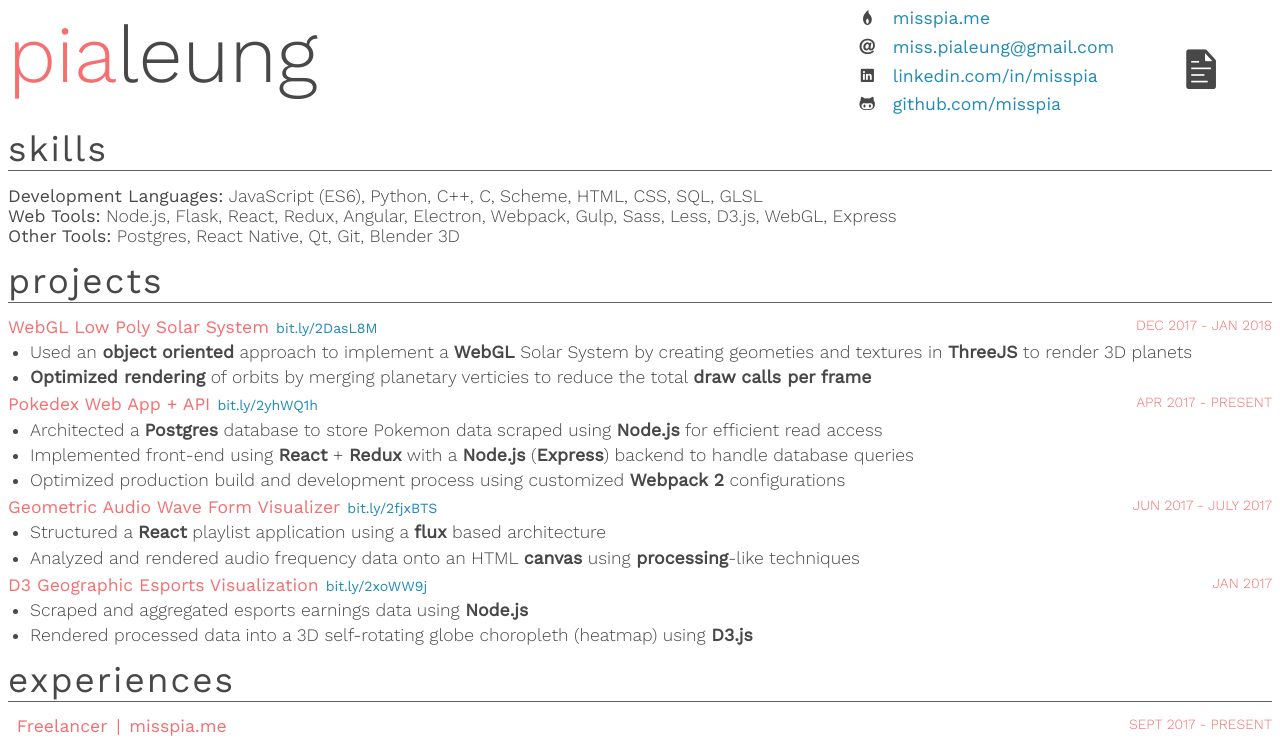
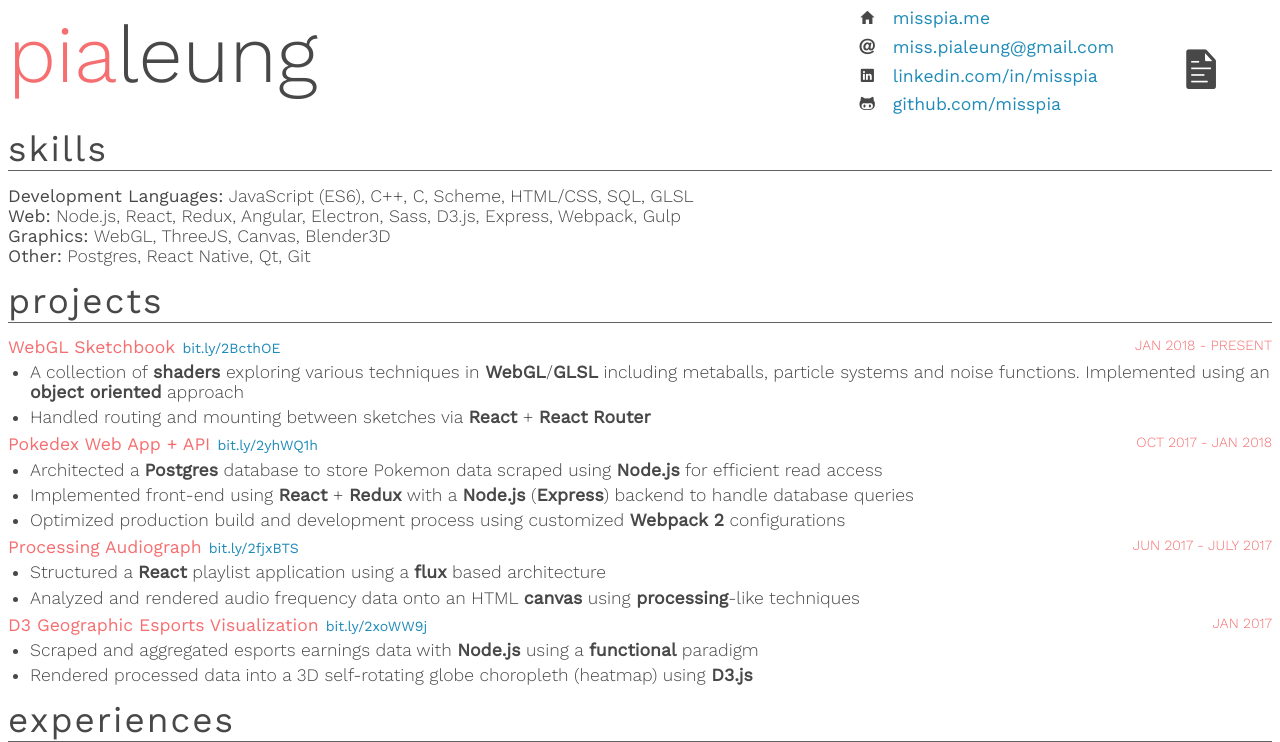
Before and after one commit to misspia/resume, a React app: page / in a window 1280 px wide. Shown: the top 742 px of the page. Built offline with nearby package versions, Linux system fonts and the light colour scheme.

Commit message:
webgl sketchbook project, cleanup/reorganize skills, figured out why its not working on github pages yayy

```diff
--- a/index.html
+++ b/index.html
@@ -7,6 +7,6 @@
 </head>
 <body>
 	<div id="root"></div>
-	<script type="text/javascript" src="./dist/bundle.js"></script>
+	<script type="text/javascript" src="dist/bundle.js"></script>
 </body>
 </html>
--- a/src/experiences/metadata.js
+++ b/src/experiences/metadata.js
@@ -20,7 +20,7 @@ module.exports = {
 			keywords: ['mobile', 'web', 'scalable' ]
 		},
 		{
-			title: 'Software Engineer, part-time',
+			title: 'Software Engineer Intern',
 			division: 'Manufacturing Automation',
 			company: 'Thalmic Labs',
 			companySrc: 'https://www.thalmic.com/',
@@ -39,7 +39,7 @@ module.exports = {
 			keywords: ['React', 'flux', 'WebSockets', 'Increased scalability', 'Reduced manufacturing process time']
 		},
 		{
-			title: 'Software Engineer',
+			title: 'Software Engineer Intern',
 			division: 'Prototyping',
 			company: 'Thalmic Labs',
 			companySrc: 'https://www.thalmic.com/',
@@ -47,7 +47,7 @@ module.exports = {
 			enddate: 'aug 2017',
 			descriptions: [
 				`
-					Architected a React CRUD app that manages software updates,
+					Architected a React CRUD app that manages software updates and releases,
 					reducing QA inaccuracy by 90%
 				`,
 				`
@@ -61,7 +61,7 @@ module.exports = {
 			keywords: ['React', 'flux', 'Node.js', 'Electron', 'Qt', 'QML', 'reducing QA inaccuracy', "reducing QA inaccuracy by 90%"]
 		},
 		{
-			title: 'Full Stack Developer',
+			title: 'Full Stack Developer Intern',
 			division: 'Lab of Forward Thinking',
 			company: 'Manulife',
 			companySrc: 'https://ca.linkedin.com/company/lab-of-forward-thinking',
--- a/src/header/metadata.js
+++ b/src/header/metadata.js
@@ -6,7 +6,7 @@ module.exports = {
 		{
 			display: 'misspia.me',
 			src: 'http://misspia.me/',
-			icon: 'ion-flame'
+			icon: 'ion-android-home'
 		},
 		{
 			display: 'miss.pialeung@gmail.com',
@@ -22,7 +22,7 @@ module.exports = {
 			display: 'github.com/misspia',
 			src: 'https://github.com/misspia',
 			icon: 'ion-social-octocat'
-		}
+		},
 	]
 
 };
--- a/src/projects/metadata.js
+++ b/src/projects/metadata.js
@@ -2,26 +2,42 @@ module.exports = {
 	title: 'projects',
 	projects: [
 		{
-			title: 'WebGL Low Poly Solar System',
-			startdate: 'dec 2017',
-			enddate: 'jan 2018',
-			link: 'http://bit.ly/2DasL8M',
-			linkDisplay: 'bit.ly/2DasL8M',
+			title: 'WebGL Sketchbook',
+			startdate: 'jan 2018',
+			enddate: 'present',
+			link: 'http://bit.ly/2BcthOE',
+			linkDisplay: 'bit.ly/2BcthOE',
 			descriptions: [
 			`
-				Used an object oriented approach to implement a WebGL Solar System by creating geometies
-				and textures in ThreeJS to render 3D planets
+				A collection of shaders exploring various techniques in WebGL/GLSL including metaballs,
+				particle systems and noise functions. Implemented using an object oriented approach
 			`,
-			`
-				Optimized rendering of orbits by merging planetary verticies to reduce the total draw calls per frame
-			`
+			`	Handled routing and mounting between sketches via React + React Router
+			`,
 			],
-			keywords: ['object oriented', 'ThreeJS', 'WebGL', 'geometries and meshes', 'sequelize', 'Optimized rendering', 'draw calls per frame']
+			keywords: ['shaders', 'WebGL', 'GLSL', 'object oriented', 'React', 'Router']
 		},
+		// {
+		// 	title: 'WebGL Low Poly Solar System',
+		// 	startdate: 'dec 2017',
+		// 	enddate: 'jan 2018',
+		// 	link: 'http://bit.ly/2DasL8M',
+		// 	linkDisplay: 'bit.ly/2DasL8M',
+		// 	descriptions: [
+		// 	`
+		// 		Used an object oriented approach to implement a WebGL Solar System by creating geometies
+		// 		and textures in ThreeJS to render 3D planets
+		// 	`,
+		// 	`
+		// 		Optimized rendering of orbits by merging planetary verticies to reduce the total draw calls per frame
+		// 	`
+		// 	],
+		// 	keywords: ['object oriented', 'ThreeJS', 'WebGL', 'geometries and meshes', 'sequelize', 'Optimized rendering', 'draw calls per frame']
+		// },
 		{
 			title: 'Pokedex Web App + API',
-			startdate: 'apr 2017',
-			enddate: 'present',
+			startdate: 'oct 2017',
+			enddate: 'jan 2018',
 			link: 'http://bit.ly/2yhWQ1h',
 			linkDisplay: 'bit.ly/2yhWQ1h',
 			descriptions: [
@@ -40,7 +56,7 @@ module.exports = {
 			keywords: ['Postgres', 'Node.js', 'React', 'Redux', 'routing', 'Express', 'Webpack 2']
 		},
 		{
-			title: 'Geometric Audio Wave Form Visualizer',
+			title: 'Processing Audiograph',
 			startdate: 'jun 2017',
 			enddate: 'july 2017',
 			link: 'http://bit.ly/2fjxBTS',
@@ -64,14 +80,15 @@ module.exports = {
 			linkDisplay: 'bit.ly/2xoWW9j',
 			descriptions: [
 				`
-					Scraped and aggregated esports earnings data using Node.js
+					Scraped and aggregated esports earnings data with Node.js using a
+					functional paradigm
 				`,
 				`
 					Rendered processed data into a 3D self-rotating globe choropleth (heatmap)
 					using D3.js
 				`
 			],
-			keywords: ['Node.js', 'D3.js']
+			keywords: ['Node.js', 'functional', 'D3.js']
 		},
 
 	]
--- a/src/skills/metadata.js
+++ b/src/skills/metadata.js
@@ -4,22 +4,27 @@ module.exports = {
 		{
 			title: 'Development Languages',
 			list: [
-				'JavaScript (ES6)', 'Python', 'C++', 'C', 'Scheme',
-				'HTML', 'CSS', 'SQL', 'GLSL'
+				'JavaScript (ES6)', 'C++', 'C', 'Scheme',
+				'HTML/CSS', 'SQL', 'GLSL'
 			]
 		},
 		{
-			title: 'Web Tools',
+			title: 'Web',
 			list: [
-				'Node.js', 'Flask', 'React', 'Redux', 'Angular', 'Electron',
-				'Webpack', 'Gulp', 'Sass', 'Less', 'D3.js', 'WebGL',
-				'Express'
+				'Node.js', 'React', 'Redux', 'Angular', 'Electron',
+				 'Sass', 'D3.js', 'Express', 'Webpack', 'Gulp'
 			]
 		},
 		{
-			title: 'Other Tools',
+			title: 'Graphics',
 			list: [
-				'Postgres', 'React Native', 'Qt', 'Git', 'Blender 3D'
+				'WebGL', 'ThreeJS', 'Canvas', 'Blender3D'
+			]
+		},
+		{
+			title: 'Other',
+			list: [
+				'Postgres', 'React Native', 'Qt', 'Git'
 			]
 		}
 	]
```
Also changed, not shown: 1 other file (tests, documents, lock files or other folders).
